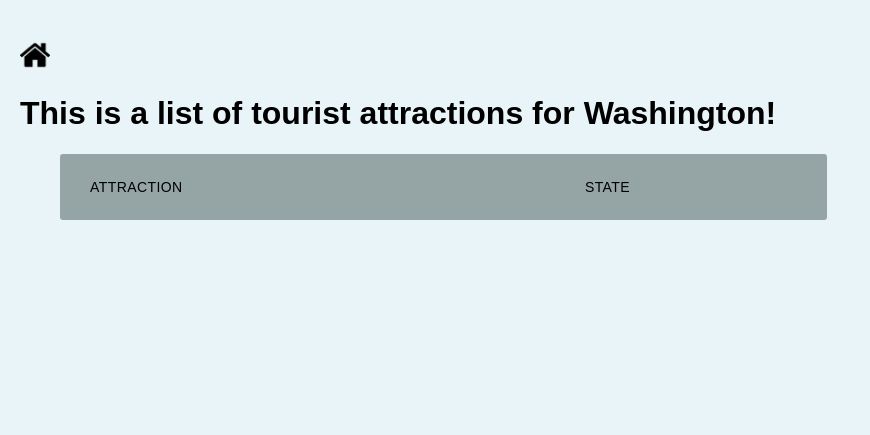
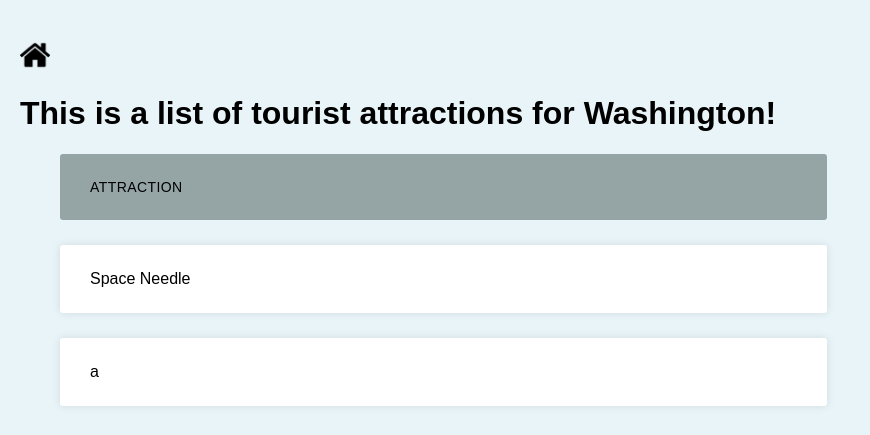
Before and after one commit to sungbin-kang/Django_Tourist-Attractions-with-Form, a Django app: a page that uses TouristAttractionswithForms/tourist_attractions/templates/tourist_attractions/details.html in a window 1280 px wide. Shown: the top 435 px of the page, without its empty margins (0-870 px from the left). Run offline with Django 3.2, Linux system fonts and the light colour scheme; data comes from the database, SQL or seed files in the repository; both versions use the stored data as it was after the commit.

Commit message:
details attracition list fixed

```diff
--- a/TouristAttractionswithForms/tourist_attractions/templates/tourist_attractions/details.html
+++ b/TouristAttractionswithForms/tourist_attractions/templates/tourist_attractions/details.html
@@ -2,6 +2,7 @@
 {% load static %}
 
 {% block head %}
+<link rel="stylesheet" href="{% static 'tourist_attractions/style.css' %}">
 {% endblock %}
 
 {% block content %}
@@ -10,14 +11,13 @@
 <ul class="responsive-table">
   <li class="table-header">
     <div class="col col-1">Attraction</div>
-    <div class="col col-2">State</div>
+
   </li>
 
-  {% for item in attractions|dictsort:'homeState' %}
+  {% for item in attractions %}
     {% if item.homeState|lower == statename %}
       <li class="table-row">
         <div class="col col-1" data-label="Attraction">{{ item.attractionName }}</div>
-        <div class="col col-2" data-label="State">{{ item.homeState }}</div>
       </li>
     {% endif %}
 
@@ -25,4 +25,5 @@
 </ul>
 
 
+
 {% endblock %}
```
Also changed, not shown: README.md, TouristAttractionswithForms/db.sqlite3.
